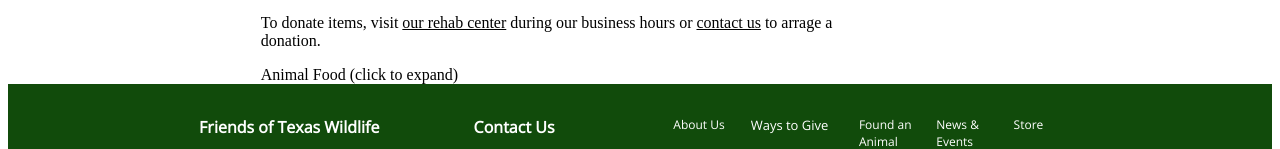
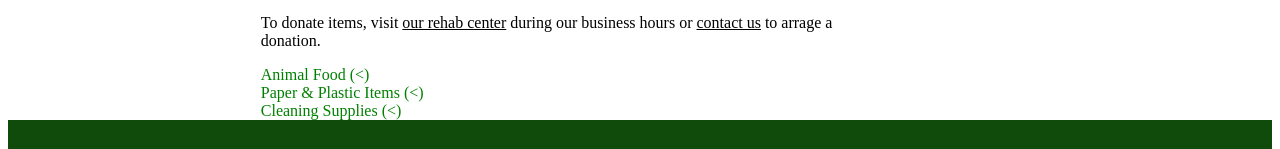
Before and after one commit to rice-apps/ftwl2019, a Next.js app: page /donatesupplies in a window 1280 px wide. Shown: the part 761-910 px from the top of the page. Built offline with nearby package versions, Linux system fonts and the light colour scheme; a web font is replaced by a local one.

Commit message:
continued working on nesting collapsible

```diff
--- a/components/donate-supplies/DonateSuppliesContent.css
+++ b/components/donate-supplies/DonateSuppliesContent.css
@@ -0,0 +1,3 @@
+.Collapsible {
+    color: blue;
+}
--- a/components/donate-supplies/DonateSuppliesContent.js
+++ b/components/donate-supplies/DonateSuppliesContent.js
@@ -21,11 +21,24 @@ function DonateSuppliesContent() {
 
             <Flex align="center">
                 <Box width={1 / 5}></Box>
-                <Collapsible trigger="Animal Food (click to expand)">
-                    <p>Science Diet Feline Maintenance Light dry cat food</p>
-                    <p>Dry cat or kitten chow</p>
-                    <p>Dry puppy or dog chow</p>
-                    <p>Pecans (whole in shell or pieces, unsalted)</p>
+                <Collapsible open="true">
+                    <Collapsible trigger="Animal Food (<)" triggerStyle={{ color: "green" }}>
+                        <ul>
+                            <li>Science Diet Feline Maintenance Light dry cat food</li>
+                            <li>Dry cat or kitten chow</li>
+                            <li>...</li>
+                        </ul>
+                    </Collapsible>
+                    <Collapsible trigger="Paper & Plastic Items (<)" triggerStyle={{ color: "green" }}>
+                        <p>Paper towels</p>
+                        <p>Facial tissues</p>
+                        <p>...</p>
+                    </Collapsible>
+                    <Collapsible trigger="Cleaning Supplies (<)" triggerStyle={{ color: "green" }}>
+                        <p>Liquid bleach</p>
+                        <p>Laundry detergent</p>
+                        <p>...</p>
+                    </Collapsible>
                 </Collapsible>
                 <Box width={1 / 5}></Box>
             </Flex>
--- a/package.json
+++ b/package.json
@@ -11,6 +11,7 @@
     "next": "^9.0.8-canary.4",
     "next-images": "^1.2.0",
     "react": "^16.10.2",
+    "react-collapsible": "^2.6.2",
     "react-dom": "^16.10.2",
     "rebass": "^4.0.6"
   }
```
Also changed, not shown: 1 other file (tests, documents, lock files or other folders).
